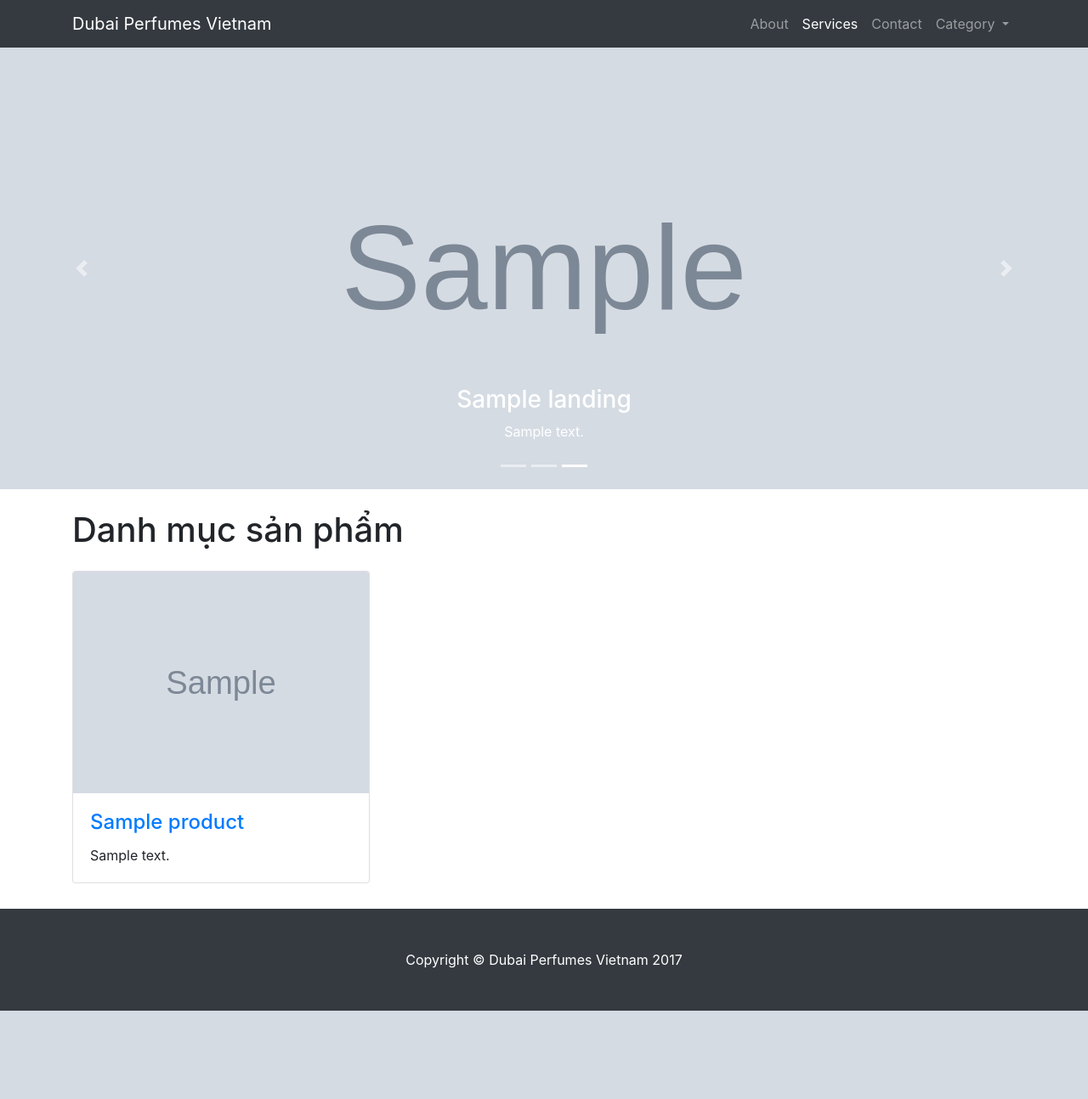
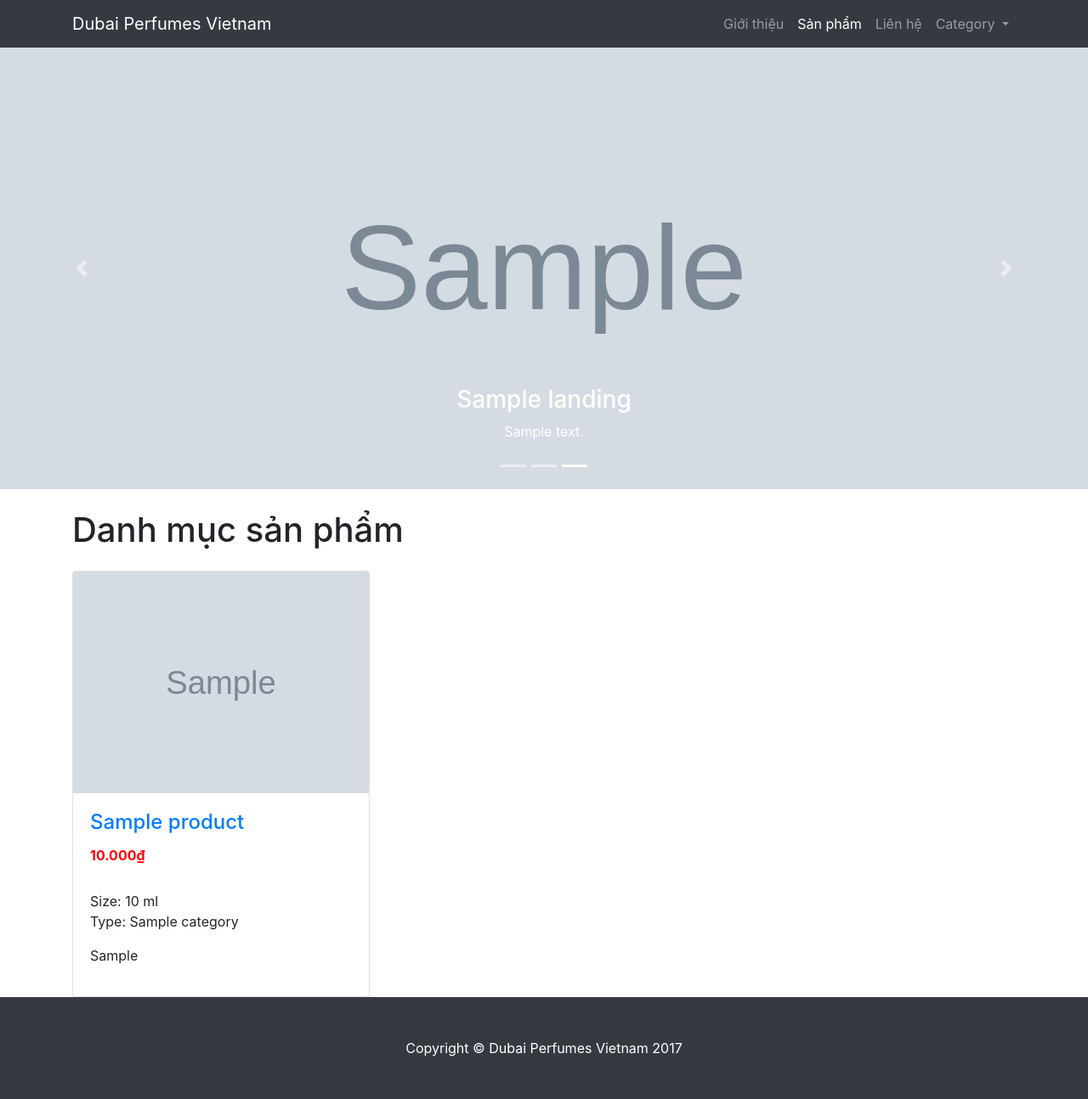
Before and after one commit to quyenlc/dubaiperfumesvn, a Django app: page /products/ in a window 1280 px wide. Shown: the whole page at 85% size. Before the commit the page ends 1190 px from the top, so only its background shows below. Run offline with Django 3.2, Linux system fonts and the light colour scheme; tables that the repository leaves empty hold one stand-in row (values such as "Sample post"); grey boxes marked "Sample" are stand-in pictures; some libraries are stand-ins or nearby versions.

Commit message:
add discount price

```diff
--- a/dubaiperfumesvn/dubaiperfumesvn/settings.py
+++ b/dubaiperfumesvn/dubaiperfumesvn/settings.py
@@ -25,7 +25,7 @@ SECRET_KEY = '8epyqldka))y3d4dt#nc=!6x00jv(-b$6kr)x*nu919lpkr_+('
 # SECURITY WARNING: don't run with debug turned on in production!
 DEBUG = True
 
-ALLOWED_HOSTS = []
+ALLOWED_HOSTS = ['localhost', 'dubaiperfumes.dev']
 
 
 # Application definition
--- /dev/null
+++ b/dubaiperfumesvn/dubaiperfumesvn/static/common/css/dubai-perfumes.css
@@ -0,0 +1,10 @@
+.price strong {
+  margin-bottom: 30px;
+  color: red;
+}
+
+.price span {
+  margin-bottom: 30px;
+  text-decoration: line-through;
+  font-size: smaller;
+}
--- a/dubaiperfumesvn/dubaiperfumesvn/static/common/css/modern-business.css
+++ b/dubaiperfumesvn/dubaiperfumesvn/static/common/css/modern-business.css
@@ -24,6 +24,6 @@ body {
   background-size: cover;
 }
 
-.portfolio-item {
+.price {
   margin-bottom: 30px;
 }
--- a/dubaiperfumesvn/dubaiperfumesvn/templates/common/base.html
+++ b/dubaiperfumesvn/dubaiperfumesvn/templates/common/base.html
@@ -18,6 +18,7 @@
 
     <!-- Custom styles for this template -->
     <link href="{% static 'common/css/modern-business.css' %}" rel="stylesheet">
+    <link href="{% static 'common/css/dubai-perfumes.css' %}" rel="stylesheet">
 
   </head>
 
@@ -33,24 +34,22 @@
         <div class="collapse navbar-collapse" id="navbarResponsive">
           <ul class="navbar-nav ml-auto">
             <li class="nav-item">
-              <a class="nav-link" href="about.html">About</a>
+              <a class="nav-link" href="about.html">Giới thiệu</a>
             </li>
             <li class="nav-item active">
-              <a class="nav-link" href="services.html">Services</a>
+              <a class="nav-link" href="{% url 'products:index' %}">Sản phẩm</a>
             </li>
             <li class="nav-item">
-              <a class="nav-link" href="contact.html">Contact</a>
+              <a class="nav-link" href="contact.html">Liên hệ</a>
             </li>
             <li class="nav-item dropdown">
               <a class="nav-link dropdown-toggle" href="#" id="navbarDropdownPortfolio" data-toggle="dropdown" aria-haspopup="true" aria-expanded="false">
                 Category
               </a>
               <div class="dropdown-menu dropdown-menu-right" aria-labelledby="navbarDropdownPortfolio">
-                <a class="dropdown-item" href="portfolio-1-col.html">1 Column Portfolio</a>
-                <a class="dropdown-item" href="portfolio-2-col.html">2 Column Portfolio</a>
-                <a class="dropdown-item" href="portfolio-3-col.html">3 Column Portfolio</a>
-                <a class="dropdown-item" href="portfolio-4-col.html">4 Column Portfolio</a>
-                <a class="dropdown-item" href="portfolio-item.html">Single Portfolio Item</a>
+                <a class="dropdown-item" href="portfolio-1-col.html">Category 1</a>
+                <a class="dropdown-item" href="portfolio-2-col.html">Category 2</a>
+                <a class="dropdown-item" href="portfolio-3-col.html">Category 3</a>
               </div>
             </li>
           </ul>
--- a/dubaiperfumesvn/dubaiperfumesvn/urls.py
+++ b/dubaiperfumesvn/dubaiperfumesvn/urls.py
@@ -15,10 +15,12 @@ Including another URLconf
 """
 from django.contrib import admin
 from django.urls import path, include
+from django.conf.urls import url
 from django.conf.urls.static import static
 from django.conf import settings
 
 urlpatterns = [
     path('admin/', admin.site.urls),
+    url(r'', include('products.urls')),
     path('products/', include('products.urls')),
 ]+ static(settings.MEDIA_URL, document_root=settings.MEDIA_ROOT)
--- a/dubaiperfumesvn/products/admin.py
+++ b/dubaiperfumesvn/products/admin.py
@@ -10,10 +10,11 @@ admin.site.register(Category, CategoryAdmin)
 
 
 class ProductAdmin(admin.ModelAdmin):
-    list_display = ('code','name','price', 'image', 'description','star')
+    list_display = ('id', 'code','name','discount_price', 'price', 'image', 'star')
     search_fields = ['code', 'name', 'description']
 
 admin.site.register(Product, ProductAdmin)
+
 
 class LandingAdmin(admin.ModelAdmin):
     list_display = ('title','description', 'image', 'created_at','updated_at')
--- a/dubaiperfumesvn/products/models.py
+++ b/dubaiperfumesvn/products/models.py
@@ -11,11 +11,16 @@ class Category(models.Model):
     def __str__(self):
         return self.name
 
+    class Meta:
+        verbose_name_plural = 'Categories'
+
 class Product(models.Model):
 
     code = models.CharField(max_length=50, unique=True)
     name = models.CharField(max_length=100)
+    capacity = models.PositiveIntegerField()
     price = models.PositiveIntegerField()
+    discount_price = models.PositiveIntegerField(null=True)
     description = models.CharField(max_length=800)
     info = models.TextField()
     star = models.FloatField(default=4.0)
--- a/dubaiperfumesvn/products/templates/products/index.html
+++ b/dubaiperfumesvn/products/templates/products/index.html
@@ -51,12 +51,27 @@
         {% for product in products %}
           <div class="col-lg-4 col-sm-6 portfolio-item">
             <div class="card h-100">
-              <a href="#"><img class="card-img-top" src="{{ product.image.url }}" alt=""></a>
+              <a href="{% url 'products:detail' product.id %}"><img class="card-img-top" src="{{ product.image.url }}" alt=""></a>
               <div class="card-body">
                 <h4 class="card-title">
-                  <a href="#">{{ product.name }}</a>
+                  <a href="{% url 'products:detail' product.id %}">{{ product.name }}</a>
                 </h4>
-                <p class="card-text">{{ product.description }}</p>
+                {% if product.discount_price %}
+                <div class="price">
+                    <strong ">{{ product.discount_price }}.000₫</strong>
+                        <span>{{ product.price }}.000₫</span>
+                </div>
+                {% else %}
+                <div class="price">
+                    <strong ">{{ product.price }}.000₫</strong>
+                </div>
+                {% endif %}
+
+                <p class="card-text">
+                  Size: {{product.capacity}} ml<br/>
+                  Type: {{product.category}}
+                  {{ product.info|linebreaks }}
+                </p>
               </div>
             </div>
           </div>
--- a/dubaiperfumesvn/products/urls.py
+++ b/dubaiperfumesvn/products/urls.py
@@ -5,4 +5,5 @@ from django.contrib.auth.decorators import login_required
 app_name = "products"
 urlpatterns = [
     path('', views.index, name='index'),
+    path('<int:product_id>/', views.detail, name='detail'),
 ]
--- a/dubaiperfumesvn/products/views.py
+++ b/dubaiperfumesvn/products/views.py
@@ -14,3 +14,12 @@ def index(request):
         'landings': landings,
     }
     return HttpResponse(template.render(context, request))
+
+
+def detail(request, product_id):
+    product = Product.objects.get(pk=product_id)
+    template = loader.get_template('products/detail.html')
+    context = {
+        'product': product,
+    }
+    return HttpResponse(template.render(context, request))
```
Also changed, not shown: dubaiperfumesvn/products/templates/products/detail.html (added, +56 -0 lines), dubaiperfumesvn/dubaiperfumesvn/static/common/media/images/products/120725cineironman04_1d42b.jpg (deleted), dubaiperfumesvn/dubaiperfumesvn/static/common/media/images/products/mark-tag.jpeg (deleted), dubaiperfumesvn/dubaiperfumesvn/static/common/media/images/products/product1.jpg (deleted), 1 other file.
